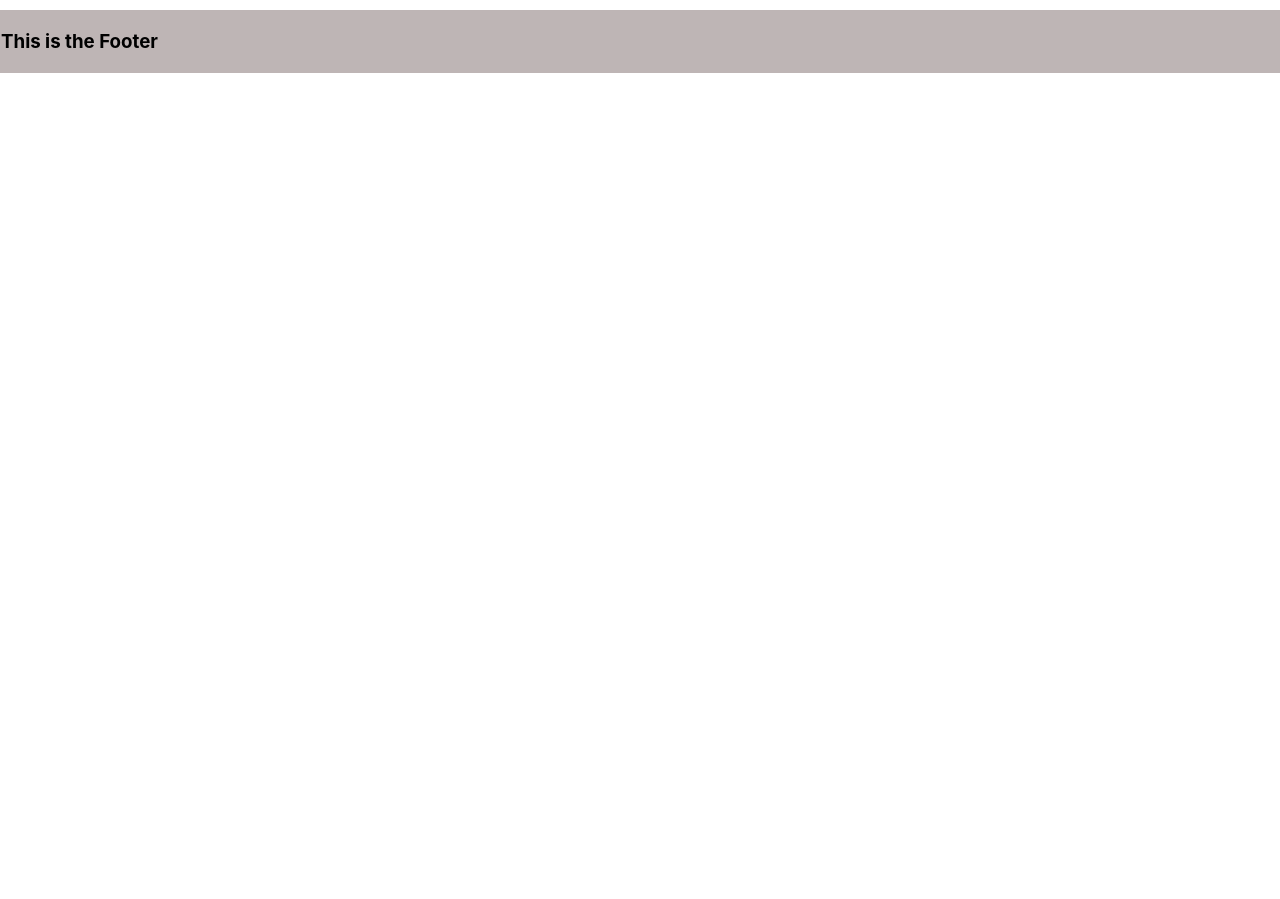
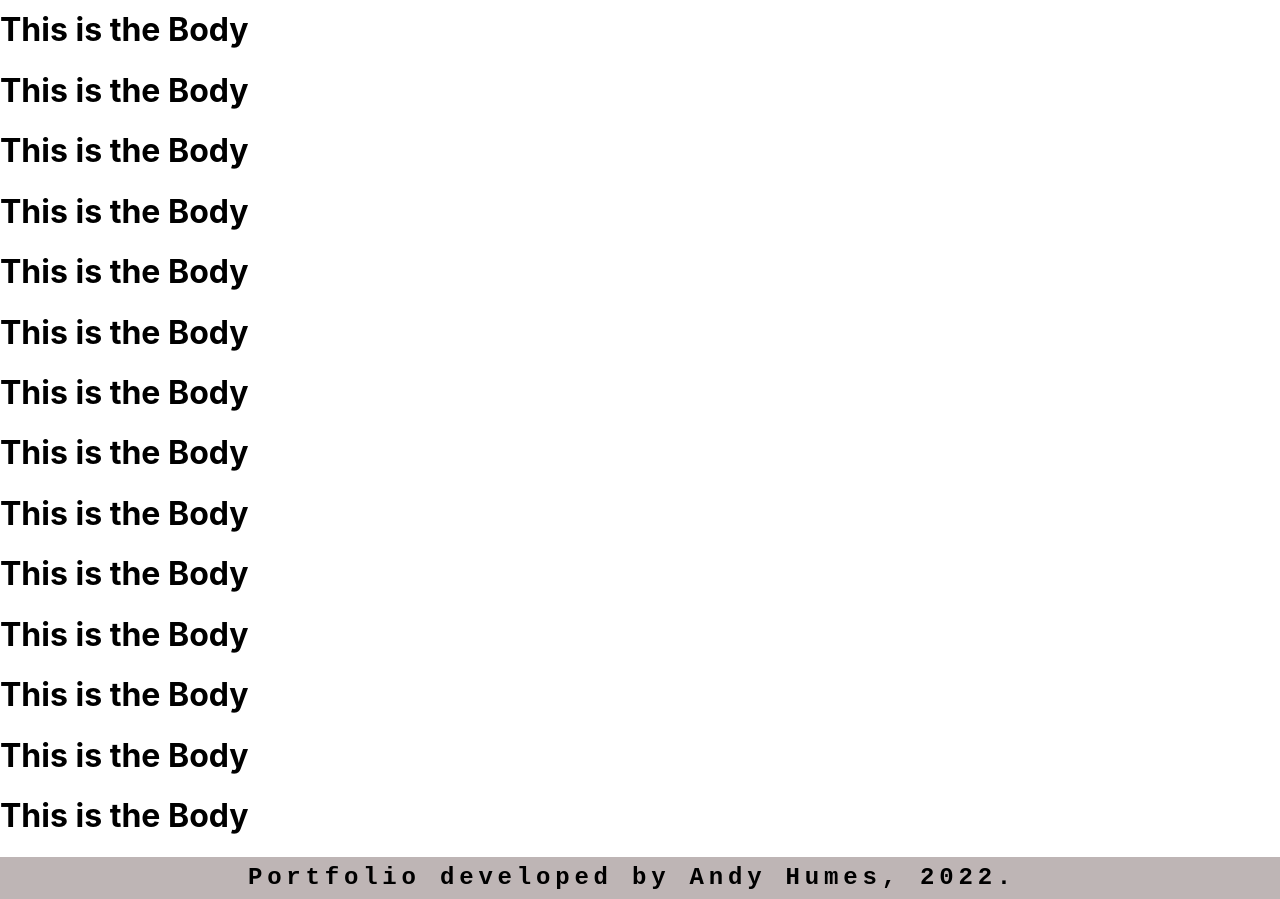
Before and after one commit to humesandrew/andyhumesportfolio, a React (Create React App) app: page / in a window 1280 px wide. Shown: the part 140-1039 px from the top of the page. Before the commit the page ends 800 px from the top, so only its background shows below. Built offline with nearby package versions, Linux system fonts and the light colour scheme.

Commit message:
stylingfooter

```diff
--- a/src/App.js
+++ b/src/App.js
@@ -10,6 +10,20 @@ function App() {
 
     <TopApp />
     <h1>This is the Body</h1>
+    <h1>This is the Body</h1>
+    <h1>This is the Body</h1>
+    <h1>This is the Body</h1>
+    <h1>This is the Body</h1>
+    <h1>This is the Body</h1>
+    <h1>This is the Body</h1>
+    <h1>This is the Body</h1>
+    <h1>This is the Body</h1>
+    <h1>This is the Body</h1>
+    <h1>This is the Body</h1>
+    <h1>This is the Body</h1>
+    <h1>This is the Body</h1>
+    <h1>This is the Body</h1>
+    <h1>This is the Body</h1>
 
   <Footer />
     </>
--- a/src/components/footer/Footer.js
+++ b/src/components/footer/Footer.js
@@ -1,25 +1,43 @@
-import * as React from 'react';
-import Container from "@mui/material/Container";
-import Box from "@mui/material/Box";
 
 import "./footer.css";
 import resumeData from "../../resumeData.js";
 
+import * as React from 'react';
+import AppBar from '@mui/material/AppBar';
+import Box from '@mui/material/Box';
+import Toolbar from '@mui/material/Toolbar';
+import Typography from '@mui/material/Typography';
+import Button from '@mui/material/Button';
+import IconButton from '@mui/material/IconButton';
+import MenuIcon from '@mui/icons-material/Menu';
+import { blueGrey } from "@mui/material/colors";
+
+export default function Footer() {
+  return (
+    <Box className='footerBox' sx={{ flexGrow: 1 }}>
 
 
+        <Typography
+              variant="h5"
+              noWrap
+              sx={{
+                mr: 2,
+                display: { xs: "flex", md: "flex" },
+                flexGrow: 1,
+                fontFamily: "monospace",
+                fontWeight: 700,
+                letterSpacing: ".3rem",
+                color: "black",
+                textDecoration: "none",
+                justifyContent: "center",
+                alignItems: "center",
 
-function Footer() {
-  return(
- <>
+              }}
+            >
+              Portfolio developed by Andy Humes, 2022.
+        </Typography>
 
- <Box className="footerBox">
 
-    <h3>This is the Footer</h3>
     </Box>
-
-    </>
-
-  )
+  );
 }
-
-export default Footer;
--- a/src/components/footer/footer.css
+++ b/src/components/footer/footer.css
@@ -1,5 +1,5 @@
 
 .footerBox {
     background-color: rgb(190, 181, 181);
-   padding: 1px;
+    padding: 5px;
 }
```
